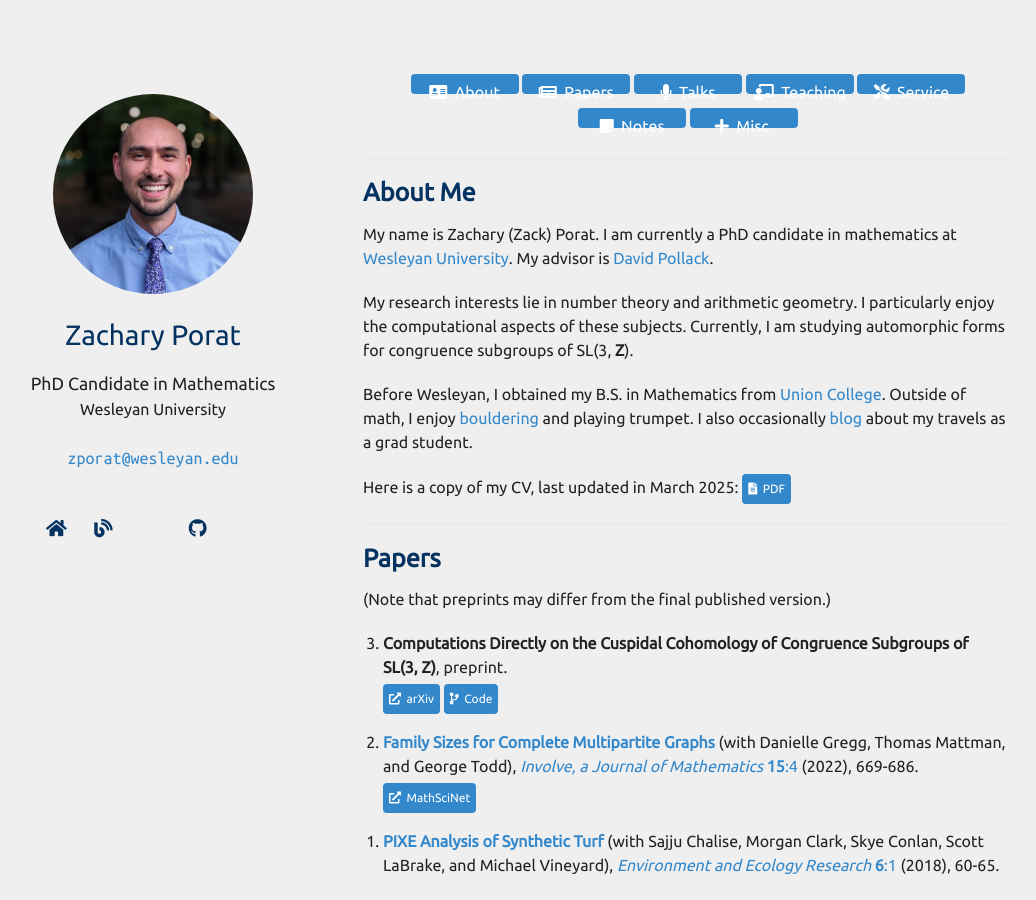
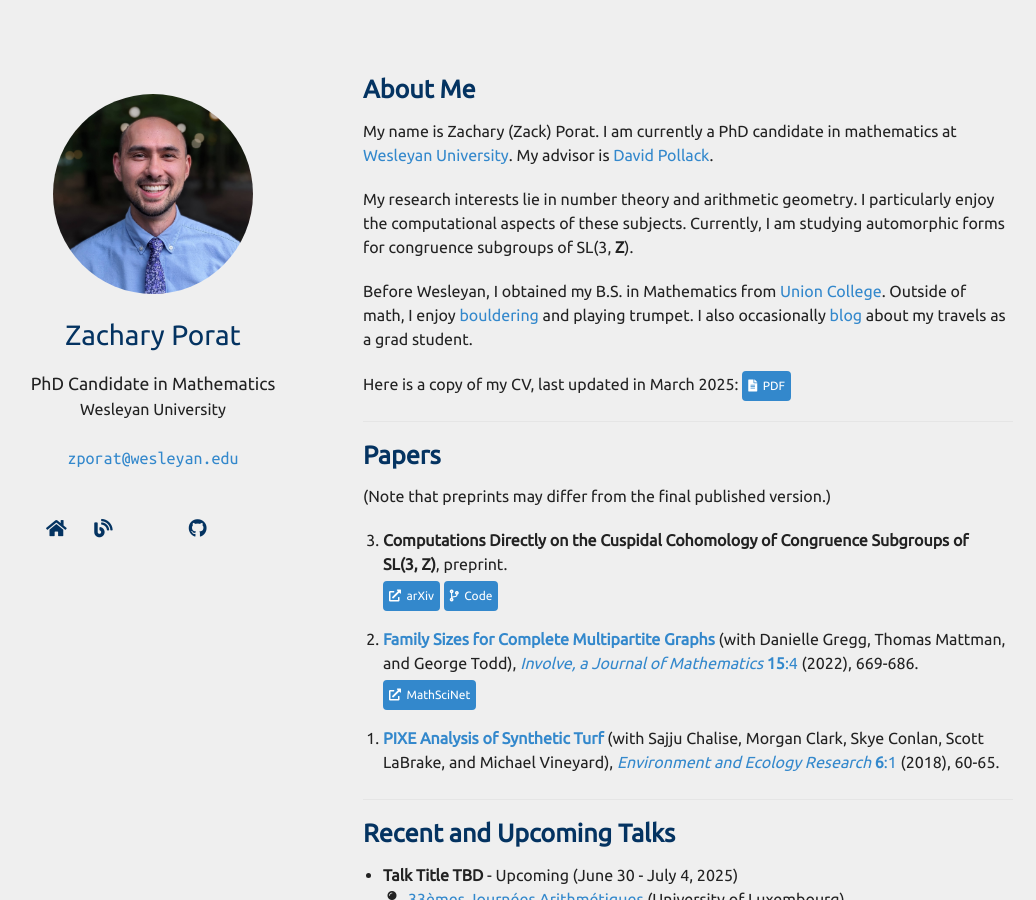
Before and after one commit to zporat/zporat.github.io, a Jekyll site: the page built from index.md, in a window 1280 px wide and 900 px high. Shown: the whole window, without its empty margins (102-1138 px from the left). Built offline with Jekyll 4.4.1, drawn with Linux system fonts in a browser that asks for light colours; nearby versions of some CDN libraries; a style sheet for code colours, icons or effects is not loaded; our own code applies the rules of GitHub Pages for plain Markdown files.

Commit message:
remove navigation

```diff
--- a/index.md
+++ b/index.md
@@ -1,17 +1,5 @@
 ---
 layout: homepage
----
-
-<div class="navbar">
-<a href="#about" class="navbutton" style="font-size:16px;"><i class="fas fa-address-card" aria-hidden="true"></i>&nbsp; About</a>
-<a href="#papers" class="navbutton" style="font-size:16px;"><i class="fas fa-newspaper" aria-hidden="true"></i>&nbsp; Papers</a>
-<a href="#talks" class="navbutton" style="font-size:16px;"><i class="fas fa-microphone" aria-hidden="true"></i>&nbsp; Talks</a>
-<a href="#teaching" class="navbutton" style="font-size:16px;"><i class="fas fa-chalkboard-teacher" aria-hidden="true"></i>&nbsp; Teaching</a>
-<a href="#service" class="navbutton" style="font-size:16px;"><i class="fas fa-tools" aria-hidden="true"></i>&nbsp; Service</a>
-<a href="#notes" class="navbutton" style="font-size:16px;"><i class="fas fa-sticky-note" aria-hidden="true"></i>&nbsp; Notes</a>
-<a href="#misc" class="navbutton" style="font-size:16px;"><i class="fas fa-plus" aria-hidden="true"></i>&nbsp; Misc.</a>
-</div>
-
 ---
 
 ## <a name="about"></a> About Me
```
